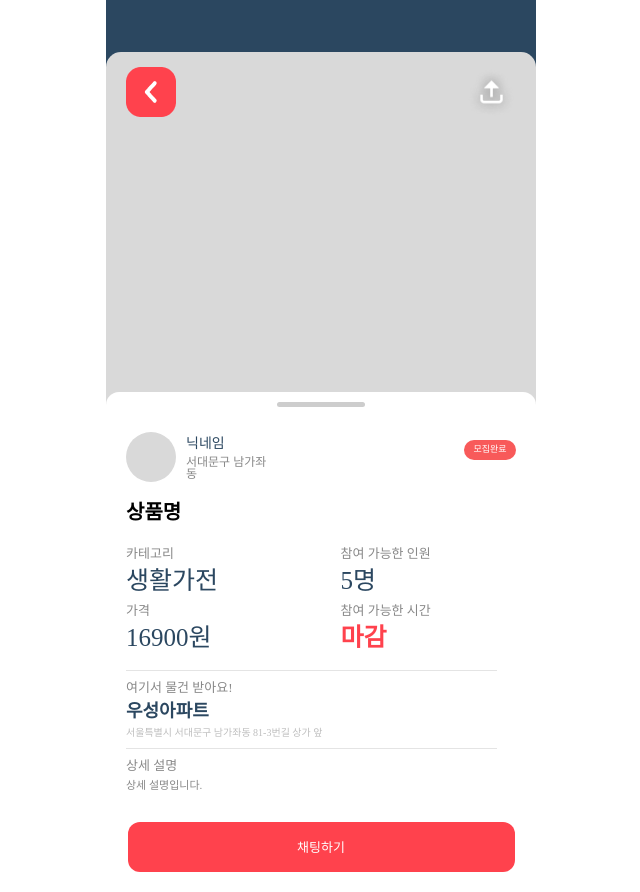
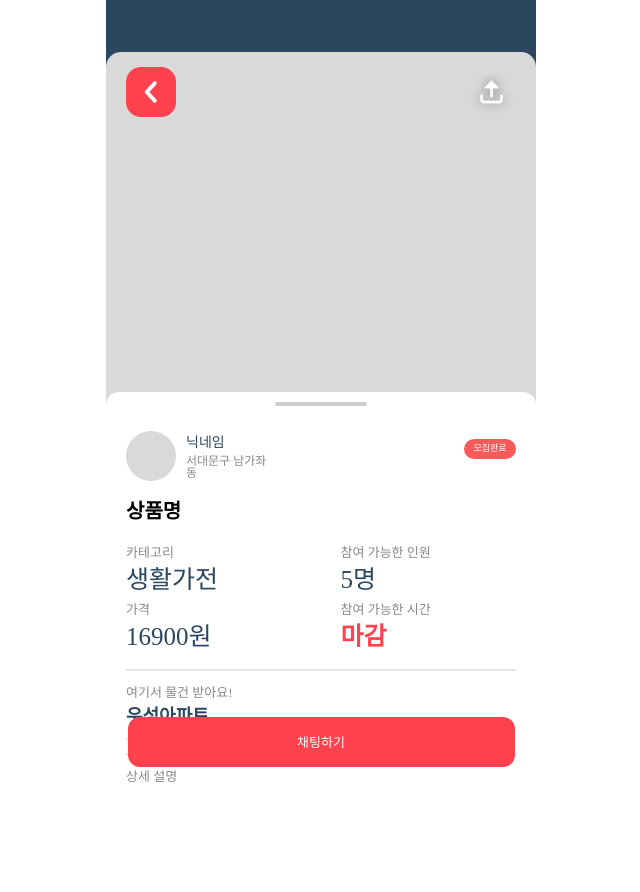
Before and after one commit to moa-moa-service/moamoa-frontend, a React (Vite) app: page /product in a window 1280 px wide. Shown: the whole page, without its empty margins (319-959 px from the left). After the commit the page ends 800 px from the top, so only its background shows below. Built offline with nearby package versions, Linux system fonts and the light colour scheme.

Commit message:
fix: 화면 크기에 따라 라인이 사리지는 문제 해결

```diff
--- a/src/app/ProductPage/styled/ProductPage.main.info.style.js
+++ b/src/app/ProductPage/styled/ProductPage.main.info.style.js
@@ -3,7 +3,7 @@ import styled from "styled-components";
 export const InfoContainer = styled.div`
     background-color: #FFFFFF;
     width: 430px;
-    height: 500px;
+    height: 390px;
     margin-top: -130px;
     border-top-left-radius : 13px;
     border-top-right-radius: 13px;
@@ -18,12 +18,11 @@ export const InfoContainer = styled.div`
     }
 `
 
-export const HomeIndicator = styled.div`
+export const HomeIndicator = styled.hr`
     width: 88px;
-    height: 5px;
+    border: 2px solid #CDCDCD;
     margin: 10px auto;
     border-radius: 3px;
-    background-color: #CDCDCD;
 `
 
 export const UserInfoContainer = styled.div`
@@ -124,11 +123,9 @@ export const ProductInfoValue = styled.div`
     }
 `
 
-export const Line = styled.div`
-    width: 95%;
-    height: 1px;
-    background-color: #E4E4E4;
-    margin: 10px 0 ;
+export const Line = styled.hr`
+    margin: 10px 0 15px 0;
+    border: 0.5px solid rgb(228, 228, 228);
 `
 
 export const addressText = styled.div`
--- a/src/app/ProductPage/styled/ProductPage.main.style.js
+++ b/src/app/ProductPage/styled/ProductPage.main.style.js
@@ -39,6 +39,6 @@ export const ChatBtn = styled.div`
     font-size: 13px;
     font-weight: 500;
     position: absolute;
-    bottom: 20px;
+    bottom: 15px;
     left: 5%;
 `
```
